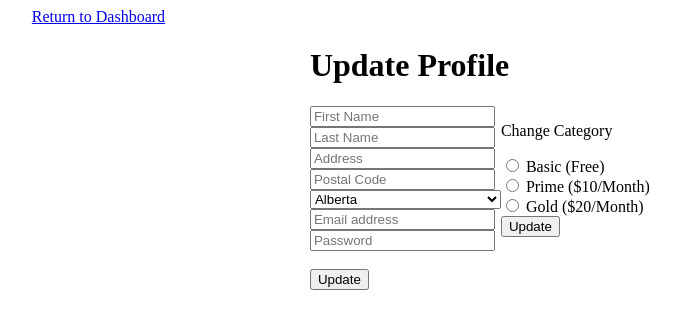
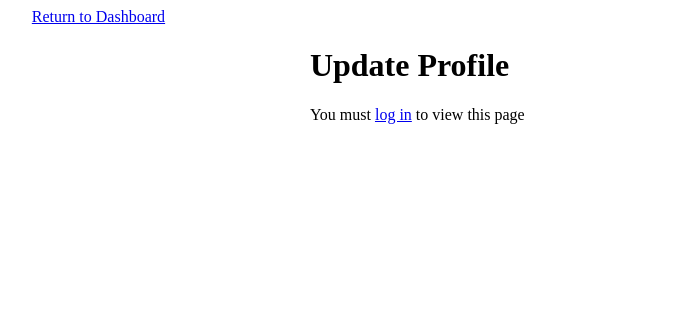
Before and after one commit to bojans1997/353_Job_Posting_Portal, a PHP site: page /update_profile.php in a window 1280 px wide. Shown: the top 329 px of the page, without its empty margins (229-909 px from the left). Run offline with PHP 8.4, Linux system fonts and the light colour scheme.

Commit message:
added functionality to the update profile page

```diff
--- a/update_profile.php
+++ b/update_profile.php
@@ -1,6 +1,18 @@
 <?php
 
+session_start();
+
 require("php_scripts/connect.php");
+
+$result = "";
+
+// if user is logged in, get their data
+if(isset($_SESSION['email'])) {
+	$email = $_SESSION['email'];
+	$getUserData = $conn->prepare("SELECT * FROM user WHERE email = ?");
+	$getUserData->execute([$email]);
+	$result = $getUserData->fetch();
+}
 
 ?>
 
@@ -44,61 +56,61 @@ require("php_scripts/connect.php");
 </div>
 
 <div class="center">
+		<?php
+
+			// Show forms if user is logged in
+			if(isset($_SESSION['userType'])) {
+				echo '
 					<div id="left-form">
-		<form method="POST">
-			<input type="text" name="fname" id="fname" placeholder="First Name">
+						<form method="POST" action="/353_Main_Project/php_scripts/update_user.php">
+							<input type="text" name="fname" id="fname" placeholder="First Name" value="'.$result["fname"].'" required>
 							<br>
-			<input type="text" name="lname" id="lname" placeholder="Last Name">
+							<input type="text" name="lname" id="lname" placeholder="Last Name" value="'.$result["lname"].'" required>
 							<br>
-			<input type="text" name="address" id="address" placeholder="Address">
+							<input type="text" name="address" id="address" placeholder="Address" value="'.$result["address"].'" required>
 							<br>
-			<input type="text" name="postal" id="postal" placeholder="Postal Code">
+							<input type="text" name="postal" id="postal" placeholder="Postal Code" value="'.$result["postalcode"].'" required>
 							<br>
-			<select name="province">
-				<option value="AB">Alberta</option>
-				<option value="BC">British Columbia</option>
-				<option value="MB">Manitoba</option>
-				<option value="NB">New Brunswick</option>
-				<option value="NL">Newfoundland and Labrador</option>
-				<option value="NS">Nova Scotia</option>
-				<option value="ON">Ontario</option>
-				<option value="PE">Prince Edward Island</option>
-				<option value="QC">Quebec</option>
-				<option value="SK">Saskatchewan</option>
-				<option value="NT">Northwest Territories</option>
-				<option value="NU">Nunavut</option>
-				<option value="YT">Yukon</option>
+							<select name="province" required>
+								<option value="AB" '.(($result["province"]=="AB")?"selected":"").'>Alberta</option>
+								<option value="BC" '.(($result["province"]=="BC")?"selected":"").'>British Columbia</option>
+								<option value="MB" '.(($result["province"]=="MB")?"selected":"").'>Manitoba</option>
+								<option value="NB" '.(($result["province"]=="NB")?"selected":"").'>New Brunswick</option>
+								<option value="NL" '.(($result["province"]=="NL")?"selected":"").'>Newfoundland and Labrador</option>
+								<option value="NS" '.(($result["province"]=="NS")?"selected":"").'>Nova Scotia</option>
+								<option value="ON" '.(($result["province"]=="ON")?"selected":"").'>Ontario</option>
+								<option value="PE" '.(($result["province"]=="PE")?"selected":"").'>Prince Edward Island</option>
+								<option value="QC" '.(($result["province"]=="QC")?"selected":"").'>Quebec</option>
+								<option value="SK" '.(($result["province"]=="SK")?"selected":"").'>Saskatchewan</option>
+								<option value="NT" '.(($result["province"]=="NT")?"selected":"").'>Northwest Territories</option>
+								<option value="NU" '.(($result["province"]=="NU")?"selected":"").'>Nunavut</option>
+								<option value="YT" '.(($result["province"]=="YT")?"selected":"").'>Yukon</option>
 							</select>
 							<br>
-			<input type="email" name="email" id="email" placeholder="Email address">
-			<br>
-			<input type="password" name="password" id="password" placeholder="Password">
+							<input type="password" name="password" id="password" placeholder="Password" required>
 							<br><br>
 							<input type="submit" value="Update">
-		</form>
 					</div>
+
 					<div id="right-form">
 						<p>
 							Change Category
 						</p>
-		<?php
-
-			// Change which categories appear based on the type of user logged in (employer or employee)
+							<input type="radio" name="category" id="basic" value="basic" '.(($result["category"]=="basic")?"checked":"").'>
+							<label for="basic">Basic (Free)</label>
+							<br>
+							<input type="radio" name="category" value="prime" '.(($result["category"]=="prime")?"checked":"").'>
+							<label for="prime">Prime ($10/Month)</label>
+							<br>
+							<input type="radio" name="category" value="gold" '.(($result["category"]=="gold")?"checked":"").'>
+							<label for="gold">Gold ($20/Month)</label>
+						</form>
+					</div>';
+			} else {
+				echo '<p>You must <a href="login.php">log in</a> to view this page</p>';
+			}
 
 		?>
-		<form method="POST">
-			<input type="radio" name="category" id="basic" value="basic">
-			<label for="basic">Basic (Free)</label>
-			<br>
-			<input type="radio" name="category" value="prime">
-			<label for="prime">Prime ($10/Month)</label>
-			<br>
-			<input type="radio" name="category" value="gold">
-			<label for="gold">Gold ($20/Month)</label>
-			<br>
-			<input type="submit" value="Update">
-		</form>
-	</div>
 </div>
 
 </body>
```
Also changed, not shown: php_scripts/add_user.php (+3 -11 lines), php_scripts/login.php (+3 -12 lines), php_scripts/update_user.php (added, +22 -0 lines). Lines whose indentation alone changed are shown as unchanged.
